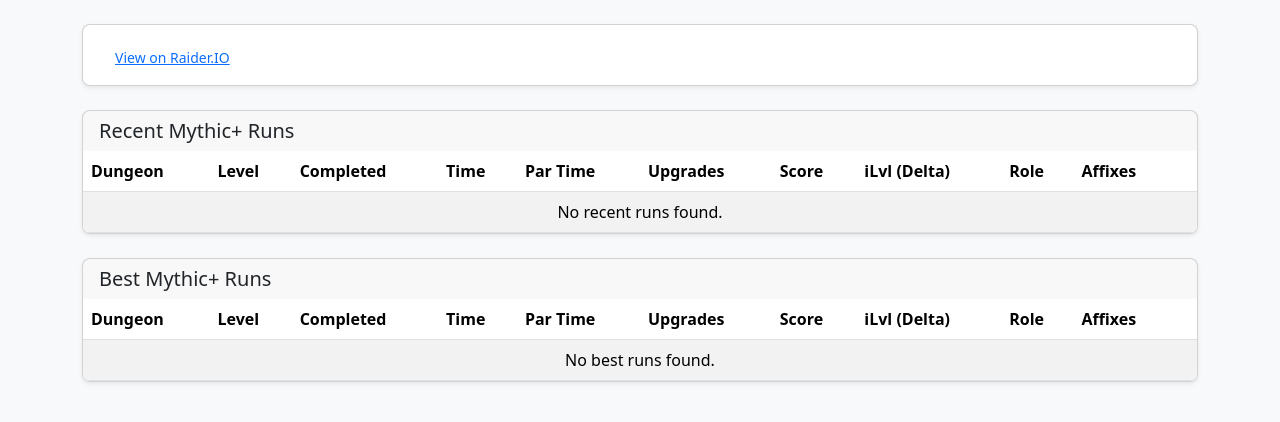
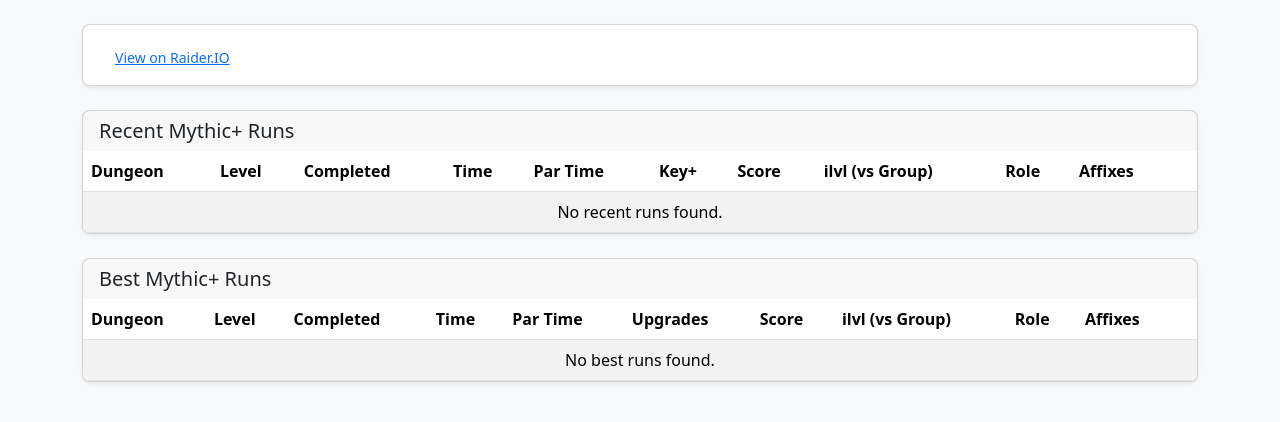
Before and after one commit to gfgpug/mplus_checker, a FastAPI app: template templates/character.html in a window 1280 px wide. Shown: the part 48-470 px from the top of the page. Run offline with FastAPI, Linux system fonts and the light colour scheme; the template is opened without the code that fills it, so the values that code supplies are empty.

Commit message:
group vs player ilvl delta

```diff
--- a/main.py
+++ b/main.py
@@ -194,23 +194,35 @@ def enhance_run(run: Dict[str, Any], run_details_dict: Dict[int, RunDetail], cha
     # Add player item level and group metrics if run details are available
     if run_id in run_details_dict:
         run_detail = run_details_dict[run_id]
+        player_ilvl = None
+        other_players_ilvls = []
 
-        # Find player's item level and calculate delta
-        player_ilvl = None
-        avg_ilvl = run_detail.average_item_level
+        # Collect player's item level and all other valid player item levels
+        for player in run_detail.players:
+            # Check if the item level is valid (not None, not 0)
+            if player.item_level is not None and player.item_level > 0:
+                if player.character_name.lower() == character_name.lower():
+                    player_ilvl = player.item_level
+                else:
+                    other_players_ilvls.append(player.item_level)
 
-        for player in run_detail.players:
-            if player.character_name.lower() == character_name.lower():
-                player_ilvl = player.item_level
-                break
+        # Calculate average of other players' item levels
+        other_avg_ilvl = None
+        if other_players_ilvls:  # Make sure there's at least one valid item level
+            other_avg_ilvl = round(sum(other_players_ilvls) / len(other_players_ilvls), 1)
+
+        # Calculate delta comparing player to the average of others
+        ilvl_delta = None
+        if player_ilvl is not None and other_avg_ilvl is not None:
+            ilvl_delta = round(player_ilvl - other_avg_ilvl, 1)
 
         enhanced_run["player_ilvl"] = player_ilvl
-        enhanced_run["avg_ilvl"] = avg_ilvl
-        enhanced_run["ilvl_delta"] = round(player_ilvl - avg_ilvl, 1) if player_ilvl is not None and avg_ilvl is not None else None
+        enhanced_run["other_avg_ilvl"] = other_avg_ilvl
+        enhanced_run["ilvl_delta"] = ilvl_delta
     else:
         # Default values if run details not available
         enhanced_run["player_ilvl"] = None
-        enhanced_run["avg_ilvl"] = None
+        enhanced_run["other_avg_ilvl"] = None
         enhanced_run["ilvl_delta"] = None
 
     return enhanced_run
--- a/static/css/style.css
+++ b/static/css/style.css
@@ -169,8 +169,8 @@ td img {
 
 .role-monk {
     color: #00FF96;
-    background-color: rgba(0, 255, 150, 0.1);
-    border: 1px solid rgba(0, 255, 150, 0.3);
+    background-color: rgba(26, 84, 59, 0.395);
+    border: 1px solid rgba(25, 41, 34, 0.461);
 }
 
 .role-druid {
--- a/templates/character.html
+++ b/templates/character.html
@@ -67,9 +67,12 @@
                                             <th>Completed</th>
                                             <th>Time</th>
                                             <th>Par Time</th>
-                                            <th>Upgrades</th>
+                                            <th>Key+</th>
                                             <th>Score</th>
-                                            <th>iLvl (Delta)</th>
+                                            <th data-bs-toggle="tooltip" data-bs-placement="top"
+                                                title="Player's item level compared to the average of other group members">
+                                                ilvl (vs Group)
+                                            </th>
                                             <th>Role</th>
                                             <th>Affixes</th>
                                             <th></th>
@@ -108,11 +111,11 @@
                                                 {{ run.player_ilvl }}
                                                 {% if run.ilvl_delta is not none %}
                                                 {% if run.ilvl_delta < 0 %} <span class="badge bg-danger">
-                                                    {{ run.ilvl_delta }}%</span>
+                                                    {{ run.ilvl_delta }}</span>
                                                     {% elif run.ilvl_delta > 0 %}
-                                                    <span class="badge bg-success">+{{ run.ilvl_delta }}%</span>
+                                                    <span class="badge bg-success">+{{ run.ilvl_delta }}</span>
                                                     {% else %}
-                                                    <span class="badge bg-secondary">{{ run.ilvl_delta }}%</span>
+                                                    <span class="badge bg-secondary">{{ run.ilvl_delta }}</span>
                                                     {% endif %}
                                                     {% else %}
                                                     <span class="badge bg-info">no avg</span>
@@ -187,7 +190,10 @@
                                             <th>Par Time</th>
                                             <th>Upgrades</th>
                                             <th>Score</th>
-                                            <th>iLvl (Delta)</th>
+                                            <th data-bs-toggle="tooltip" data-bs-placement="top"
+                                                title="Player's item level compared to the average of other group members">
+                                                ilvl (vs Group)
+                                            </th>
                                             <th>Role</th>
                                             <th>Affixes</th>
                                             <th></th>
@@ -226,11 +232,11 @@
                                                 {{ run.player_ilvl }}
                                                 {% if run.ilvl_delta is not none %}
                                                 {% if run.ilvl_delta < 0 %} <span class="badge bg-danger">
-                                                    {{ run.ilvl_delta }}%</span>
+                                                    {{ run.ilvl_delta }}</span>
                                                     {% elif run.ilvl_delta > 0 %}
-                                                    <span class="badge bg-success">+{{ run.ilvl_delta }}%</span>
+                                                    <span class="badge bg-success">+{{ run.ilvl_delta }}</span>
                                                     {% else %}
-                                                    <span class="badge bg-secondary">{{ run.ilvl_delta }}%</span>
+                                                    <span class="badge bg-secondary">{{ run.ilvl_delta }}</span>
                                                     {% endif %}
                                                     {% else %}
                                                     <span class="badge bg-info">no avg</span>
@@ -290,6 +296,15 @@
 
         <script src="https://cdn.jsdelivr.net/npm/bootstrap@5.3.0-alpha1/dist/js/bootstrap.bundle.min.js"></script>
         <script src="{{ url_for('static', path='/js/script.js') }}"></script>
+        <script>
+            // Initialize tooltips
+            document.addEventListener('DOMContentLoaded', function () {
+                var tooltipTriggerList = [].slice.call(document.querySelectorAll('[data-bs-toggle="tooltip"]'))
+                var tooltipList = tooltipTriggerList.map(function (tooltipTriggerEl) {
+                    return new bootstrap.Tooltip(tooltipTriggerEl)
+                })
+            });
+        </script>
     </body>
 
 </html>
```
